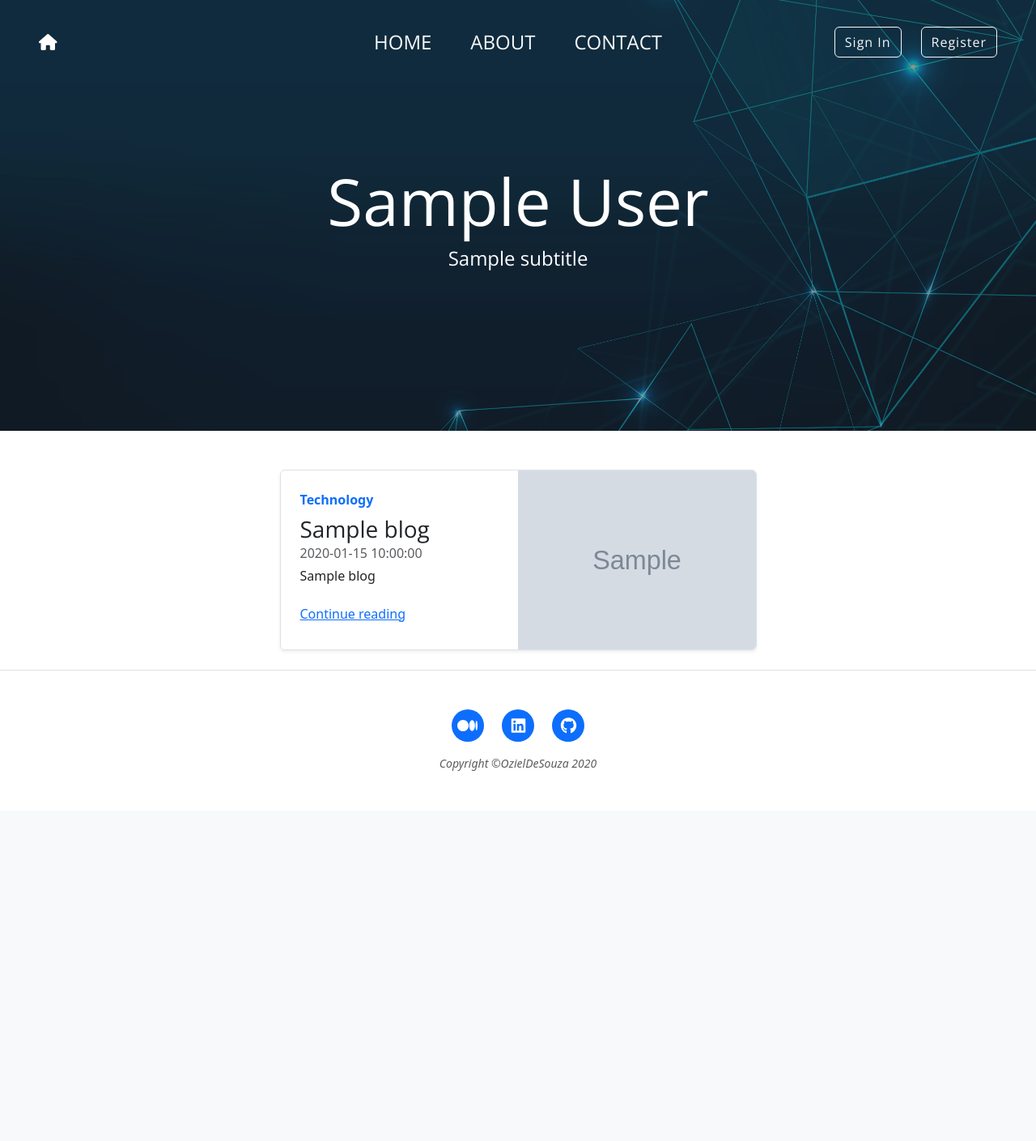
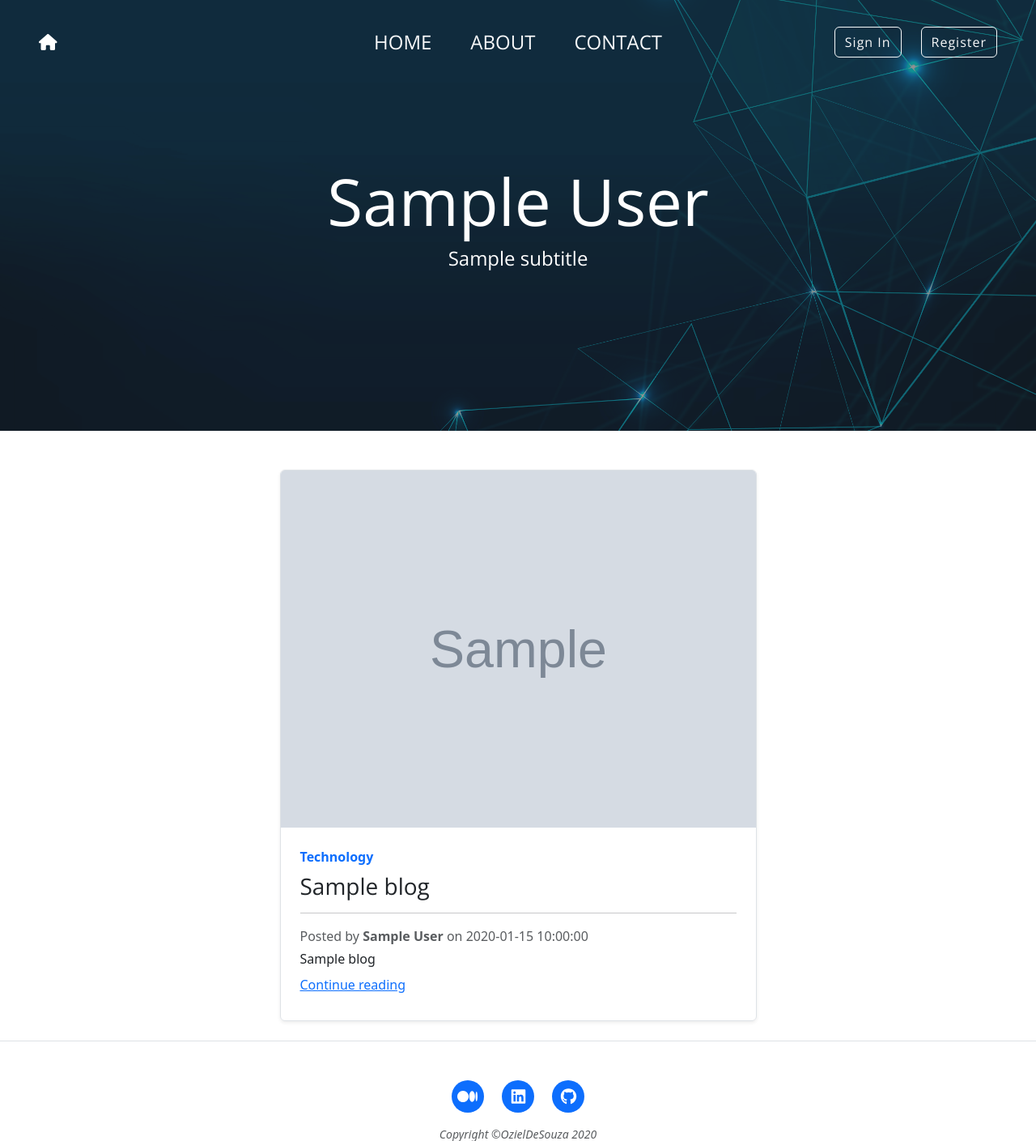
Before and after one commit to ozysouza/blogs-application, a Flask app: template src/website/templates/home.html in a window 1280 px wide. Shown: the top 1409 px of the page at 81% size. Before the commit the page ends 952 px from the top, so only its background shows below. Run offline with Flask 3, Linux system fonts and the light colour scheme; the template is opened without the code that fills it: most values are stand-ins (such as "Sample title", 1, 10 or a date in 2020); grey boxes marked "Sample" are stand-in pictures; form fields are guessed from the names that the template uses; parts of the project's set-up code (start-up, migrations or seed data) failed here and were passed over; some libraries are stand-ins or nearby versions.

Commit message:
Modify container to place the image first, then the text with title and subtitle.

```diff
--- a/src/website/templates/home.html
+++ b/src/website/templates/home.html
@@ -26,28 +26,32 @@
         {% else %}
         {% for blog in all_blogs %}
         <div class="col-md-10 col-lg-8 col-xl-7">
-            <div class="row g-0 border rounded overflow-hidden flex-md-row mb-4 shadow-sm h-md-250 position-relative">
-                <!-- Text Column -->
-                <div class="col-md-6 p-4 d-flex flex-column position-static">
+            <div class="border rounded overflow-hidden mb-4 shadow-sm position-relative">
+                <div class="d-flex justify-content-center align-items-center">
+                    <img alt="Thumbnail" class="img-fluid" src="{{ blog.img_url }}" style="width: 100%; height: auto;">
+                </div>
+
+                <div class="p-4 d-flex flex-column position-static">
                     <strong class="d-inline-block mb-2 text-primary">Technology</strong>
                     <h3 class="mb-0">{{ blog.title }}</h3>
-                    <span class="mb-1 text-muted">{{ blog.date }}</span>
+                    <hr>
+                    <span class="mb-1 text-muted">Posted by <strong>{{ blog.author }}</strong> on {{ blog.date }}</span>
                     <p class="card-text mb-auto">{{ blog.subtitle }}</p>
                     <a class="d-block mt-2 mb-2" href="{{ url_for('views.find_blog', blog_id=blog.blog_id) }}">Continue
                         reading</a>
+
                     {% if current_user.is_authenticated and current_user.get_id() == blog.user_id|string %}
                     <button class="btn btn-danger mt-3" data-bs-target="#deleteBlog{{ blog.blog_id }}"
-                            data-bs-toggle="modal"
-                            type="button">
+                            data-bs-toggle="modal" type="button">
                         Delete
                     </button>
                     <a class="btn btn-dark mt-3" href="{{ url_for('views.edit_blog', blog_id=blog.blog_id) }}">Edit
                         Blog</a>
                     {% endif %}
+
                     <!-- Modal -->
                     <div aria-hidden="true" aria-labelledby="blogModalLabel{{ blog.blog_id }}" class="modal fade"
-                         id="deleteBlog{{ blog.blog_id }}"
-                         role="dialog" tabindex="-1">
+                         id="deleteBlog{{ blog.blog_id }}" role="dialog" tabindex="-1">
                         <div class="modal-dialog" role="document">
                             <div class="modal-content">
                                 <div class="modal-header">
@@ -73,10 +77,6 @@
                         </div>
                     </div>
                 </div>
-                <!-- Image Column -->
-                <div class="col-md-6 d-flex justify-content-center align-items-center">
-                    <img alt="Thumbnail" class="img-fluid" src="{{ blog.img_url }}" style="width: 100%; height: auto;">
-                </div>
             </div>
         </div>
         {% endfor %}
```
